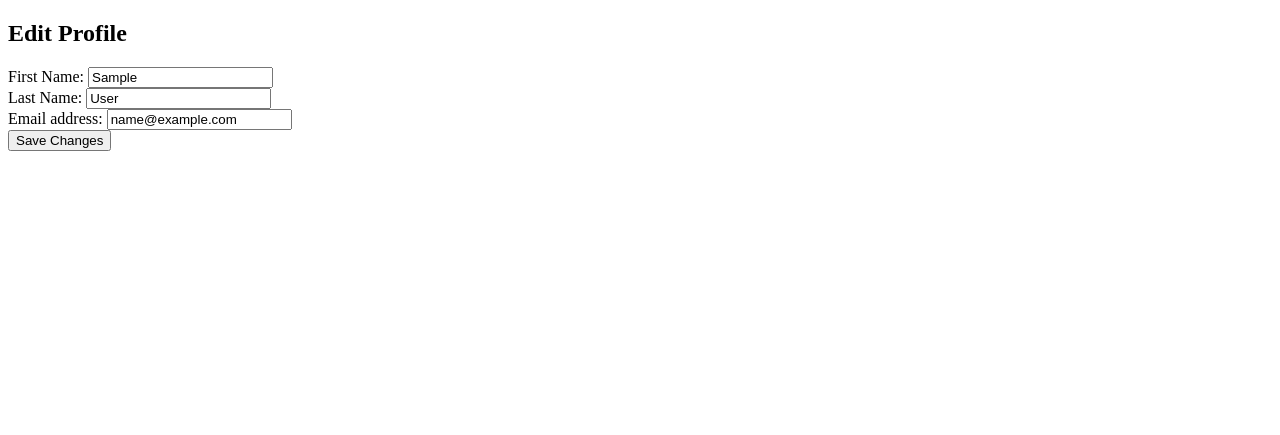
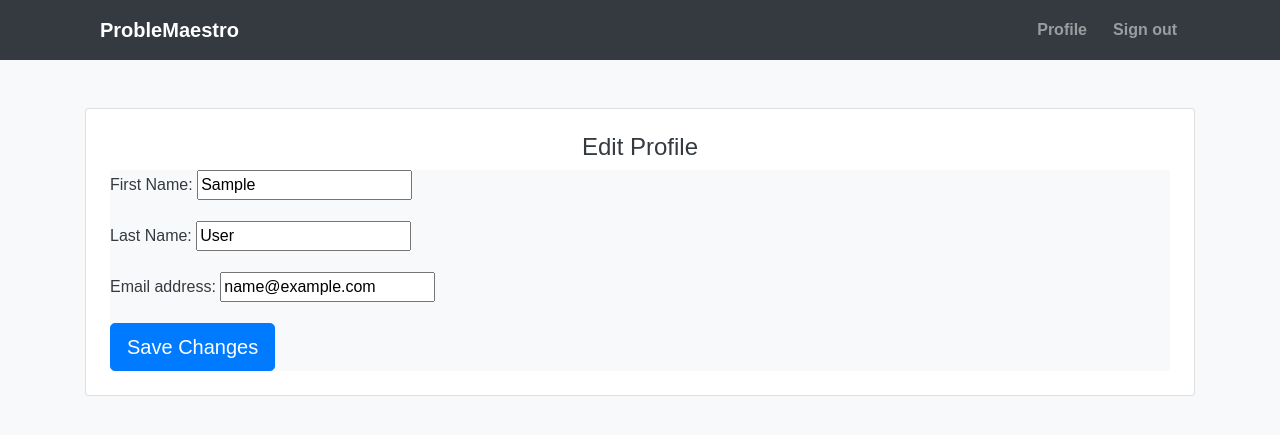
Before and after one commit to OsamaX01/problem__maestro, a Django app: page /users/edit_profile/ in a window 1280 px wide. Shown: the top 435 px of the page. Run offline with Django 4.2, Linux system fonts and the light colour scheme; the visitor is signed in with stand-in values (Sample User, id 1); some libraries are stand-ins or nearby versions.

Commit message:
useres app: add css styles to all views

```diff
--- /dev/null
+++ b/users/static/users/profile.css
@@ -0,0 +1,27 @@
+form {
+    background-color: #f8f9fa;
+    font-family: Arial, sans-serif;
+    color: #343a40;
+}
+
+.card:hover {
+    box-shadow: 0 8px 16px rgba(0, 0, 0, 0.2);
+}
+
+h1, h2, h3 {
+    color: #343a40;
+}
+
+ul {
+    list-style-type: none;
+    padding: 0;
+}
+
+a {
+    color: #007bff;
+    text-decoration: none;
+}
+
+a:hover {
+    text-decoration: underline;
+}
--- a/users/static/users/register.css
+++ b/users/static/users/register.css
@@ -27,6 +27,7 @@ form {
     flex-direction: column;
     max-width: 500px;
     width: 100%;
+    margin: 30px 0;
 }
 
 
--- a/users/templates/users/edit_profile.html
+++ b/users/templates/users/edit_profile.html
@@ -1,15 +1,30 @@
 {% extends 'users/layout.html' %}
+{% load static %}
+
+{% block styles %}
+    <link href="https://stackpath.bootstrapcdn.com/bootstrap/4.5.2/css/bootstrap.min.css" rel="stylesheet">
+    <link rel="stylesheet" href="{% static 'dashboard/navbar.css' %}">
+    <link rel="stylesheet" href="{% static 'users/profile.css' %}">
+{% endblock styles %}
+
 
 {% block body %}
+
+{% include 'dashboard/my_navbar.html' %}
+
+<div class="container mt-5">
+    <div class="card p-4">
       <h2>Edit Profile</h2>
       <form method="post">
         {% csrf_token %}
         {% for field in form %}
-        <div class="fieldWrapper">
+          <div class="form-group">
             {{ field.errors }}
             {{ field.label_tag }} {{ field }}
           </div>
         {% endfor %}
-    <button type="submit">Save Changes</button>
+        <button type="submit" class="btn btn-primary btn-lg">Save Changes</button>
       </form>
-{% endblock %}
+    </div>
+</div>
+{% endblock body %}
--- a/users/templates/users/login.html
+++ b/users/templates/users/login.html
@@ -20,8 +20,6 @@
         </ul>
         {% endif %}
 
-        <p>Please enter your credentials!</p>
-
         <form class='form' action="{% url 'users:login' %}" method="POST">
             {% csrf_token %}
             <input type="text" name="username" placeholder="Username">
--- a/users/templates/users/register.html
+++ b/users/templates/users/register.html
@@ -11,6 +11,7 @@
 {% block body %}
 
 {% include 'dashboard/guest_navbar.html' %}
+
 <form action="{% url 'users:register' %}" method="POST">
     {% csrf_token %}
 
```
Also changed, not shown: users/static/users/edit_profile.css (added, +61 -0 lines), users/static/users/login.css (+7 -12 lines), users/templates/users/profile.html (+18 -5 lines). Lines whose indentation alone changed are shown as unchanged.
